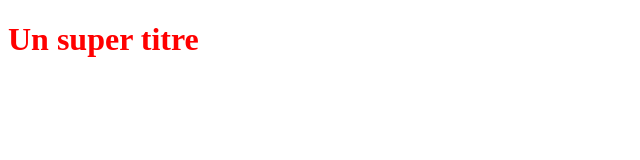
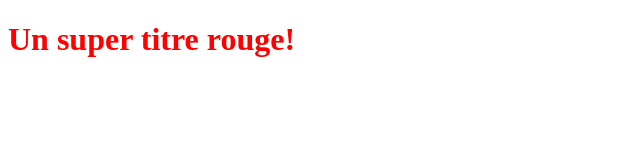
Before and after one commit to PierreTDX/projetPerso, a plain HTML site: page index.html in a window 1280 px wide. Shown: the whole page, without its empty margins (0-640 px from the left). Drawn offline with Linux system fonts and the light colour scheme.

Commit message:
nouveau titre

```diff
--- a/index.html
+++ b/index.html
@@ -5,6 +5,6 @@
    <link rel="stylesheet" type="text/css" href="styles.css">
 </head>
 <body>
-   <h1>Un super titre</h1>
+   <h1>Un super titre rouge!</h1>
 </body>
 </html>
```
